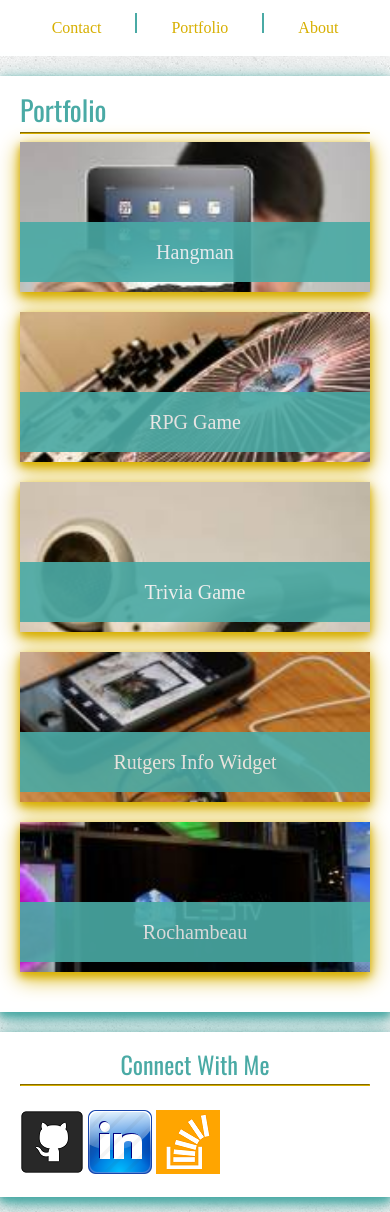
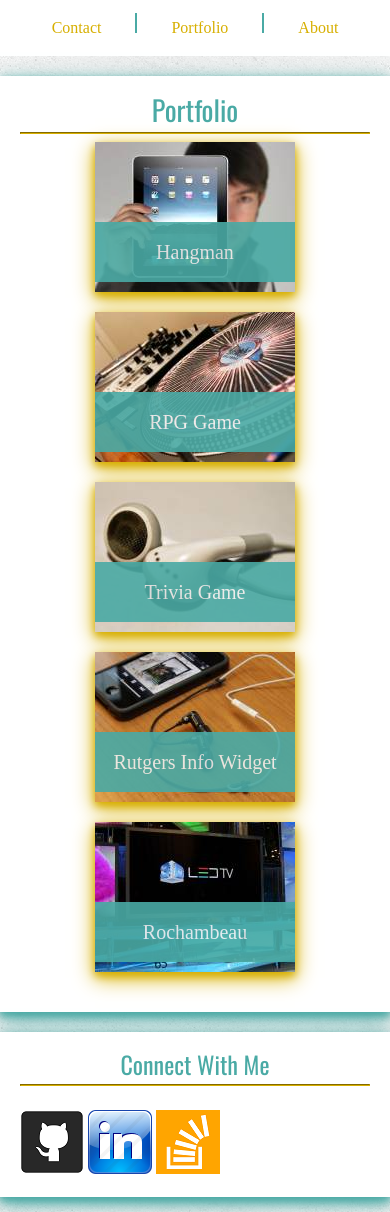
Before and after one commit to emadkheiralla/Portfolio, a PHP site: page /portfolio.php in a window 390 px wide. Shown: the part 60-1272 px from the top of the page. Run offline with PHP 8.4, Linux system fonts and the light colour scheme.

Commit message:
fixed alignment of portfolio imgs

```diff
--- a/assets/css/style.css
+++ b/assets/css/style.css
@@ -431,9 +431,11 @@ li{
     }
 
     .container1, .container2, .container3, .container4, .container5{
-        width: 100%;
-        padding: 0;
+        margin: 0 auto;
+        display: block;
+        float: none;
         background-size: cover;
+        margin-bottom: 20px;
     }
 
     .img1green, .img2green, .img3green, .img4green, .img5green{
@@ -443,4 +445,16 @@ li{
         background-size: cover;
     }
 
+    .portfolio{
+        text-align: center;
+    }
+
+    #contact{
+        text-align: center;
+    }
+
+    .aboutme{
+        text-align: center;
+    }
+
 }
```
